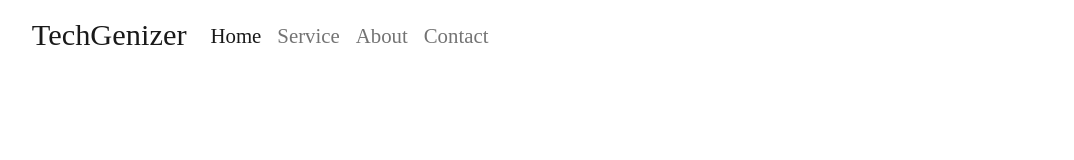
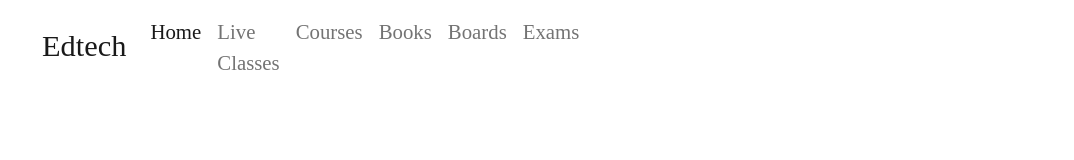
Before and after one commit to sudarsonhalder/Project-12-Animated-portfolio-Website, a React (Create React App) app: page / in a window 1280 px wide. Shown: the top 160 px of the page, without its empty margins (9-1083 px from the left). Built offline with nearby package versions, Linux system fonts and the light colour scheme; a web font is replaced by a local one.

Commit message:
Update Navbar.jsx

```diff
--- a/src/Navbar.jsx
+++ b/src/Navbar.jsx
@@ -5,27 +5,33 @@ const Navbar = () => {
     <div className='container-fluid nav bg'>
         <div className='row'>
             <div className='col-10 mx-auto'>
-        <nav className="navbar navbar-expand-lg navbar-light ">
-            <NavLink className="navbar-brand" to="/">TechGenizer</NavLink>
+        <nav className="navbar navbar-expand-lg navbar-light  ">
+            <NavLink className="navbar-brand" to="/">Edtech</NavLink>
             <button className="navbar-toggler" type="button" data-toggle="collapse" data-target="#navbarSupportedContent" aria-controls="navbarSupportedContent" aria-expanded="false" aria-label="Toggle navigation">
                 <span className="navbar-toggler-icon"></span>
             </button>
 
             <div className="collapse navbar-collapse" id="navbarSupportedContent">
-                <ul className="navbar-nav ml-auto">
+                <ul className="navbar-nav mr-auto">
                     <li className="nav-item active">
                         <NavLink
                         activeclassName="menu_active" exact className="nav-link"
                         aria-current="page" to="/">Home</NavLink>
                     </li>
                     <li className="nav-item">
-                        <NavLink activeclassName="menu_active" className="nav-link" to="/service">Service</NavLink>
+                        <NavLink  activeclassName="menu_active" className="nav-link" to="/Liveclasses">Live Classes</NavLink>
                     </li>
                     <li className="nav-item">
-                        <NavLink  activeclassName="menu_active" className="nav-link" to="/about">About</NavLink>
+                        <NavLink activeclassName="menu_active" className="nav-link" to="/Course">Courses</NavLink>
                     </li>
                     <li className="nav-item">
-                        <NavLink activeclassName="menu_active" className="nav-link" to="/contact">Contact</NavLink>
+                        <NavLink activeclassName="menu_active" className="nav-link" to="/Book">Books</NavLink>
+                    </li>
+                    <li className="nav-item">
+                        <NavLink activeclassName="menu_active" className="nav-link" to="/Board">Boards</NavLink>
+                    </li>
+                    <li className="nav-item">
+                        <NavLink activeclassName="menu_active" className="nav-link" to="/Exam">Exams</NavLink>
                     </li>
                 </ul>
             </div>
```
